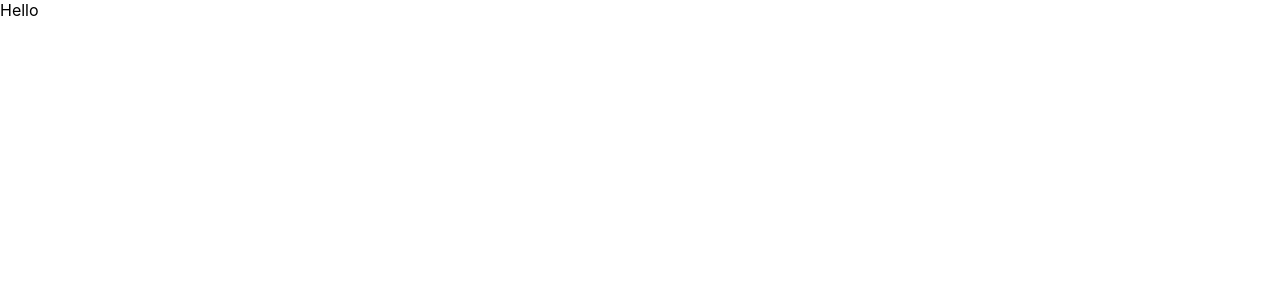
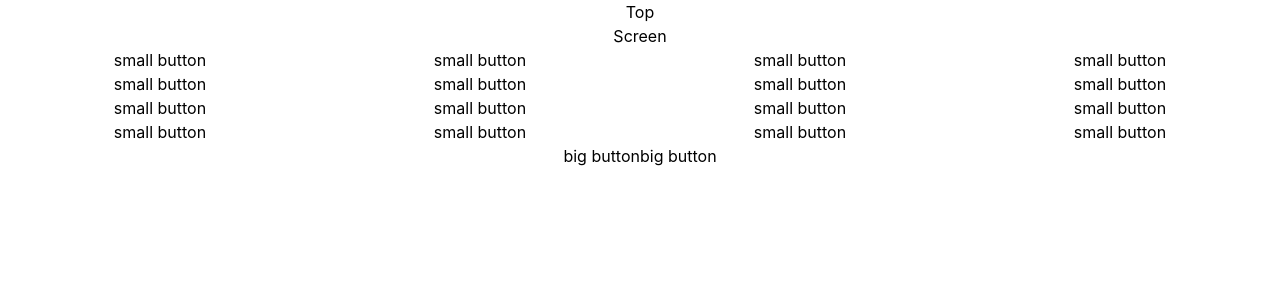
Before and after one commit to Dylan0907/calculator-app, a React (Create React App) app: page / in a window 1280 px wide. Shown: the top 300 px of the page. Built offline with nearby package versions, Linux system fonts and the light colour scheme.

Commit message:
Add components

```diff
--- a/src/App.tsx
+++ b/src/App.tsx
@@ -1,9 +1,15 @@
-
+import Screen from './components/Screen'
+import Top from './components/Top'
+import ButtonsContainer from './components/ButtonsContainer'
 
 function App() {
   return (
     <div>
-      Hello
+      <div className='flex flex-col'>
+        <Top />
+        <Screen />
+        <ButtonsContainer />
+      </div>
     </div>
   );
 }
--- /dev/null
+++ b/src/components/BigButton.tsx
@@ -0,0 +1,11 @@
+interface BigButtonProps {
+
+}
+
+const BigButton = (props: BigButtonProps) => {
+    return (
+        <button>big button</button>
+    )
+}
+
+export default BigButton;
--- /dev/null
+++ b/src/components/BigButtonsContainer.tsx
@@ -0,0 +1,16 @@
+import BigButton from "./BigButton";
+
+interface BigButtoncontainerProps {
+
+}
+
+const BigButtoncontainer = (props: BigButtoncontainerProps) => {
+    return (
+        <div className='flex justify-center'>
+            <BigButton/>
+            <BigButton/>
+        </div>
+    )
+}
+
+export default BigButtoncontainer;
--- /dev/null
+++ b/src/components/ButtonsContainer.tsx
@@ -0,0 +1,17 @@
+import BigButtoncontainer from "./BigButtonsContainer";
+import SmallButtoncontainer from "./SmallButtonsContainer";
+
+interface ButtonsContainerProps {
+
+}
+
+const ButtonsContainer = (props: ButtonsContainerProps) => {
+    return (
+        <div>
+            <SmallButtoncontainer />
+            <BigButtoncontainer />
+        </div>
+    )
+}
+
+export default ButtonsContainer;
--- /dev/null
+++ b/src/components/Screen.tsx
@@ -0,0 +1,11 @@
+interface ScreenProps {
+
+}
+
+const Screen = (props: ScreenProps) => {
+    return (
+        <div className='flex justify-center'>Screen</div>
+    )
+}
+
+export default Screen;
--- /dev/null
+++ b/src/components/SmallButton.tsx
@@ -0,0 +1,11 @@
+interface SmallButtonProps {
+
+}
+
+const SmallButton = (props: SmallButtonProps) => {
+    return (
+        <button>small button</button>
+    )
+}
+
+export default SmallButton;
--- /dev/null
+++ b/src/components/SmallButtonsContainer.tsx
@@ -0,0 +1,30 @@
+import SmallButton from "./SmallButton";
+
+interface SmallButtoncontainerProps {
+
+}
+
+const SmallButtoncontainer = (props: SmallButtoncontainerProps) => {
+    return (
+        <div className="grid grid-cols-4 bg-red">
+            <SmallButton />
+            <SmallButton />
+            <SmallButton />
+            <SmallButton />
+            <SmallButton />
+            <SmallButton />
+            <SmallButton />
+            <SmallButton />
+            <SmallButton />
+            <SmallButton />
+            <SmallButton />
+            <SmallButton />
+            <SmallButton />
+            <SmallButton />
+            <SmallButton />
+            <SmallButton />
+        </div>
+    )
+}
+
+export default SmallButtoncontainer;
--- /dev/null
+++ b/src/components/Top.tsx
@@ -0,0 +1,11 @@
+interface TopProps {
+
+}
+
+const Top = (props: TopProps) => {
+    return (
+        <div className='flex justify-center'>Top</div>
+    )
+}
+
+export default Top;
--- a/src/index.css
+++ b/src/index.css
@@ -1,3 +1,7 @@
+@tailwind base;
+@tailwind components;
+@tailwind utilities;
+
 body {
   margin: 0;
   font-family: -apple-system, BlinkMacSystemFont, 'Segoe UI', 'Roboto', 'Oxygen',
--- a/tailwind.config.js
+++ b/tailwind.config.js
@@ -1,6 +1,8 @@
 /** @type {import('tailwindcss').Config} */
 module.exports = {
-  content: [],
+  content: [
+    "./src/**/*.{js,jsx,ts,tsx}",
+  ],
   theme: {
     extend: {},
   },
```
Also changed, not shown: 1 other file (tests, documents, lock files or other folders).
